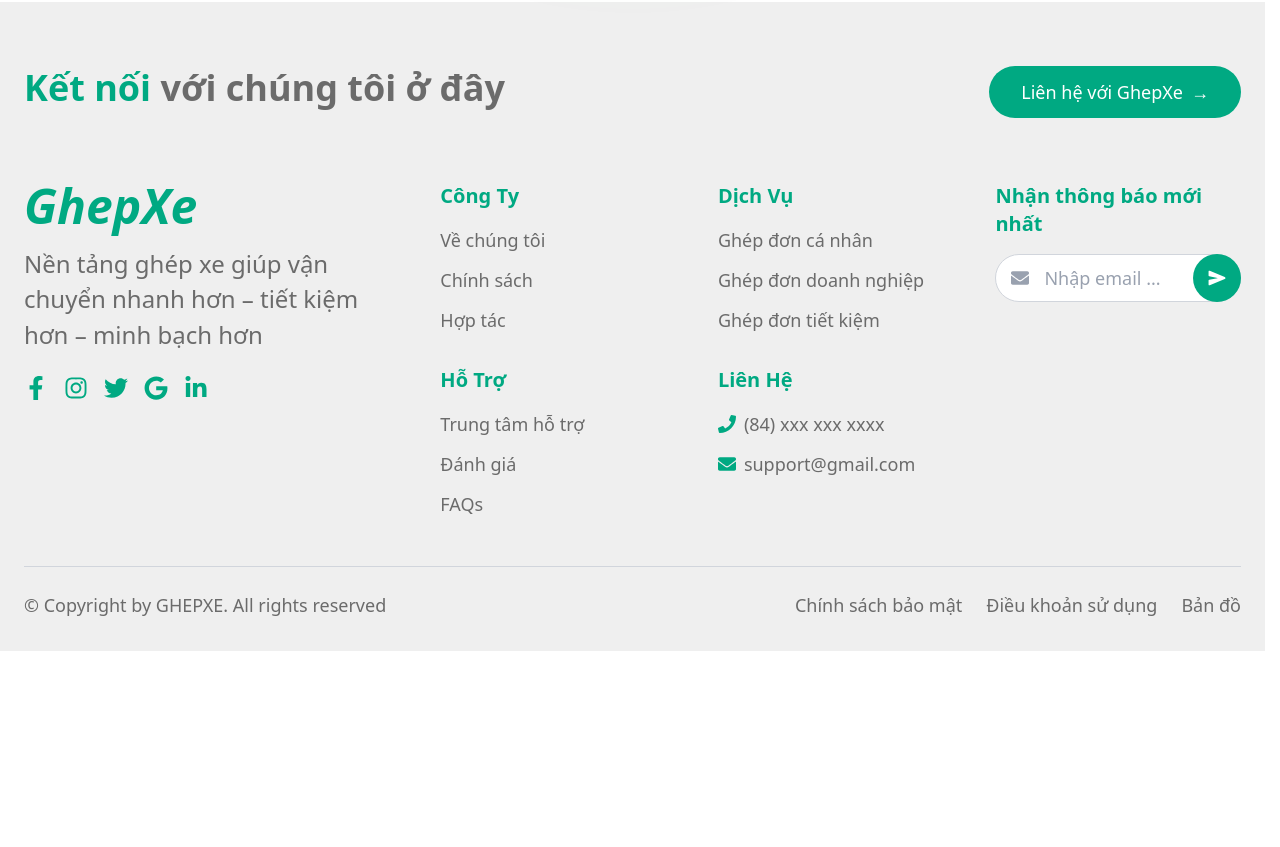
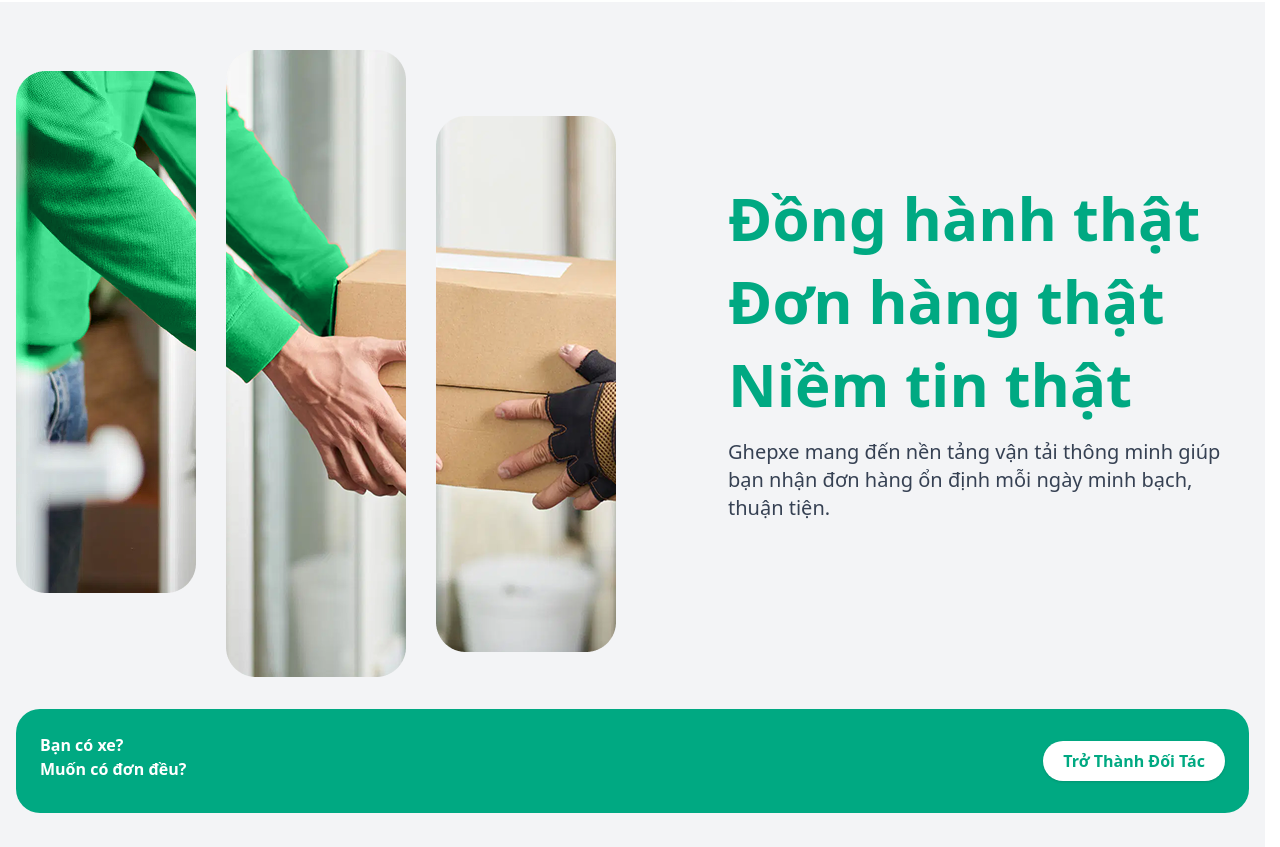
Before and after one commit to MuonNghiCode/ghepxe, a Next.js app: page / in a window 1280 px wide. Shown: the part 1633-2480 px from the top of the page. Before the commit the page ends 2284 px from the top, so only its background shows below. Built offline with nearby package versions, Linux system fonts and the light colour scheme.

Commit message:
update partnerSection

```diff
--- a/src/app/globals.css
+++ b/src/app/globals.css
@@ -44,7 +44,7 @@
 :root {
   --primary-green: #00a982;
   --secondary-green: #00a982;
-  --white: #ffffff;
+  --white: #fcfcfc;
   --light-gray: #f2f2f2;
   --dark-gray: #333333;
   --text-black: #1a1a1a;
--- a/src/app/page.tsx
+++ b/src/app/page.tsx
@@ -1,4 +1,9 @@
-import { HomeHeroSection, IntroduceSection, Statcard } from "@/components";
+import {
+  HomeHeroSection,
+  IntroduceSection,
+  PartnerSection,
+  Statcard,
+} from "@/components";
 
 export default function Home() {
   return (
@@ -6,6 +11,7 @@ export default function Home() {
       <HomeHeroSection />
       <Statcard />
       <IntroduceSection />
+      <PartnerSection />
     </main>
   );
 }
--- /dev/null
+++ b/src/components/home/PartnerSection.tsx
@@ -0,0 +1,53 @@
+"use client";
+import { motion } from "framer-motion";
+
+export default function PartnerSection() {
+  return (
+    <section className="relative min-h-[400px] flex items-center justify-center w-full bg-gray-100 py-12">
+      <div className="flex flex-col w-full max-w-screen-2xl mx-auto px-4">
+        {/* Container cho ảnh và nội dung */}
+        <div className="flex flex-col md:flex-row items-center gap-8 mb-8">
+          <div>
+            <img
+              src="/home/hand.png"
+              alt="hand"
+              className="w-full h-full object-cover"
+            />
+          </div>
+          {/* Nội dung bên phải */}
+          <div className="flex-1 ml-20">
+            <h2 className="text-[var(--primary-green)] text-2xl md:text-6xl font-bold mb-4 leading-tight">
+              <span className="text-[var(--primary-green)] block mb-2">
+                Đồng hành thật
+              </span>
+              <span className="text-[var(--primary-green)] block mb-2">
+                Đơn hàng thật
+              </span>
+              <span className="text-[var(--primary-green)] block">
+                Niềm tin thật
+              </span>
+            </h2>
+            <p className="text-gray-700 text-base md:text-xl mb-6 md:max-w-lg ">
+              Ghepxe mang đến nền tảng vận tải thông minh giúp bạn nhận đơn hàng
+              ổn định mỗi ngày minh bạch, thuận tiện.
+            </p>
+          </div>
+        </div>
+
+        {/* Button nằm dưới */}
+        <div className="flex justify-center">
+          <div className="bg-[var(--primary-green)] w-full rounded-3xl flex justify-between items-center px-6 py-6 min-w-[180px]">
+            <h2 className="text-white font-semibold mb-2 text-left">
+              Bạn có xe?
+              <br />
+              Muốn có đơn đều?
+            </h2>
+            <button className="bg-[var(--white)] text-[var(--primary-green)] font-bold px-5 py-2 rounded-full shadow hover:bg-gray-100 transition">
+              Trở Thành Đối Tác
+            </button>
+          </div>
+        </div>
+      </div>
+    </section>
+  );
+}
--- a/src/components/index.ts
+++ b/src/components/index.ts
@@ -18,3 +18,4 @@ export { default as DownloadCTASection } from './download/CTASection';
 export { default as HomeHeroSection } from './home/HomeHeroSection';
 export { default as Statcard } from './home/Statcard';
 export { default as IntroduceSection } from './home/IntroduceSection';
+export { default as PartnerSection } from './home/PartnerSection';
```
Also changed, not shown: public/home/Vector.png (added), public/home/hand.png (added).
